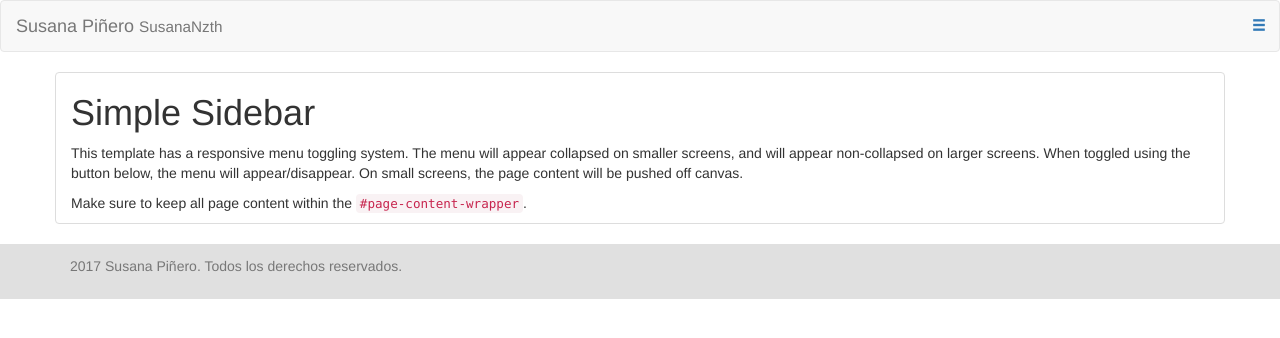
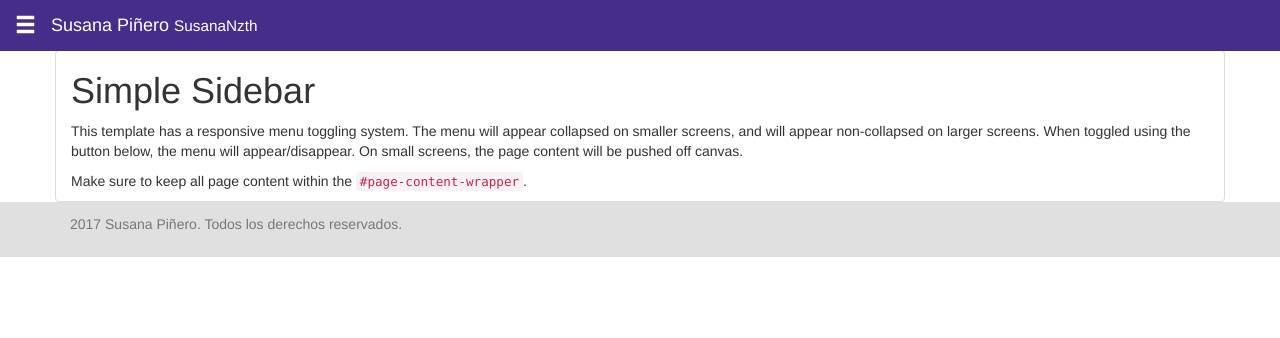
Before and after one commit to susananzth/LP_Bootstrap, a PHP site: page /portfolio.html in a window 1280 px wide. Shown: the top 338 px of the page. Run offline with PHP 8.4, Linux system fonts and the light colour scheme.

Commit message:
Modificando botón de barra de navegación y algunas cosas en galería

```diff
--- a/css/mystyle.css
+++ b/css/mystyle.css
@@ -1,5 +1,5 @@
-*{
-
+section{
+    margin-top: 50px;
 }
 
 a.link{
@@ -80,12 +80,29 @@ a.link:focus, a.link:before, a.link:active, a.link:hover{
     text-align: center !important;
 }
 
-.navbar-btn{
-    float: right !important;
+.navbar{
+    background-color: #472d8a;
+}
+
+a.navbar-btn{
+    float: left !important;
+    margin: 12px 0 0 15px;
+    font-size: 150%;
+
+}
+
+.navbar > div > a{
+    text-decoration: none;
+    color: #ffffff !important;
+}
+.navbar > div > a:hover,
+.navbar > div > a:active,
+.navbar > div > a:focus {
+    text-decoration: none;
+    color: #cdcde1 !important;
 }
 
 /* Toggle Styles */
-
 #wrapper {
     padding-left: 0;
     -webkit-transition: all 0.5s ease;
@@ -95,15 +112,14 @@ a.link:focus, a.link:before, a.link:active, a.link:hover{
 }
 
 #sidebar-wrapper {
-    z-index: -1;
     position: fixed;
-    right: 250px;
-    top: 0;
+    left: 250px;
+    top: 50px;
     width: 0;
     height: 100%;
-    margin-right: -250px;
+    margin-left: -250px;
     overflow-y: auto;
-    background: #62328a !important;
+    background: #472d8a !important;
     color: #ffffff !important;
     -webkit-transition: all 0.5s ease;
     -moz-transition: all 0.5s ease;
@@ -111,30 +127,19 @@ a.link:focus, a.link:before, a.link:active, a.link:hover{
     transition: all 0.5s ease;
 }
 
-
 #wrapper.toggled #sidebar-wrapper {
     width: 250px;
 }
 
 /* Sidebar Styles */
-
-.sidebar-nav {
-    position: absolute;
-    top: 0;
-    width: 250px;
-    margin: 0;
+.sidebar-nav{
     padding: 0;
-    list-style: none;
 }
 
 .sidebar-nav li {
     text-indent: 20px;
-    line-height: 40px;
-}
-
-.sidebar-nav li a {
-    text-decoration: none;
-    color: #999999;
+    line-height: 250%;
+    list-style: none;
 }
 
 .sidebar-nav li a {
@@ -146,31 +151,17 @@ a.link:focus, a.link:before, a.link:active, a.link:hover{
 .sidebar-nav li a:active,
 .sidebar-nav li a:focus {
     text-decoration: none;
-    color: #d3cad4 !important;
+    color: #cdcde1 !important;
 }
 
 .sidebar-nav > .sidebar-brand {
-    height: 65px;
-    font-size: 18px;
-    line-height: 60px;
-}
-
-.sidebar-nav > .sidebar-brand a {
-    color: #999999;
-}
-
-.sidebar-nav > .sidebar-brand a:hover {
-    color: #fff;
-    background: none;
+    font-size: 130%;
+    line-height: 400%;
 }
 
 @media(min-width:768px) {
     #wrapper {
-        padding-right: 0;
-    }
-
-    #wrapper.toggled {
-
+        padding-left: 0;
     }
 
     #sidebar-wrapper {
@@ -181,13 +172,4 @@ a.link:focus, a.link:before, a.link:active, a.link:hover{
         width: 250px;
     }
 
-    #page-content-wrapper {
-        padding: 20px;
-        position: relative;
-    }
-
-    #wrapper.toggled #page-content-wrapper {
-        position: relative;
-        margin-right: 0;
-    }
 }
--- a/portfolio.html
+++ b/portfolio.html
@@ -33,23 +33,27 @@
 <body>
 
 
-<nav id="navbar" class="navbar navbar-default" role="navigation">
+<nav id="navbar" class="navbar navbar-fixed-top" role="navigation">
     <div id="wrapper">
+        <!--Mobile menu button | Botón de menú móvil-->
+        <a class="navbar-btn" id="menu-toggle">
+            <span class="glyphicon glyphicon-menu-hamburger"></span>
+        </a>
         <!--Logo-->
         <a class="navbar-brand" href="index.html">
             Susana Piñero <small> SusanaNzth</small>
-        </a>
-        <!--Mobile menu button | Botón de menú móvil-->
-        <a class="btn navbar-btn" id="menu-toggle">
-            <span class="glyphicon glyphicon-menu-hamburger"></span>
         </a>
         <!--Sidebar -->
         <div id="sidebar-wrapper">
             <ul class="sidebar-nav">
                 <li class="sidebar-brand">
                     <a href="#">Menú</a>
+                    <a class="text-right" id="wrap">
+                        <span class="glyphicon glyphicon-remove"></span>
+                    </a>
                 </li>
                 <li><a href="index.html">Inicio</a></li>
+                <li><a href="portfolio.html">Portafolio</a></li>
                 <li><a href="article.html">Artículos</a></li>
                 <li><a href="galery.php">Galería</a></li>
                 <li><a href="login.php">Regístrate</a></li>
@@ -57,7 +61,6 @@
             </ul>
         </div>
     </div>
-
 </nav>
 
 <section>
@@ -87,9 +90,10 @@
     $("#menu-toggle").click(function(e) {
         e.preventDefault();
         $("#wrapper").toggleClass("toggled");
-        $('#menu-toggle').hide(100);
-        $('#menu-toggle').show(100);
-        $('#menu-toggle').stop();
+    });
+    $("#wrap").click(function(e) {
+        e.preventDefault();
+        $(".wrapp").toggleClass("toggled");
     });
 </script>
 </body>
```
Also changed, not shown: galery.php (+9 -9 lines).
